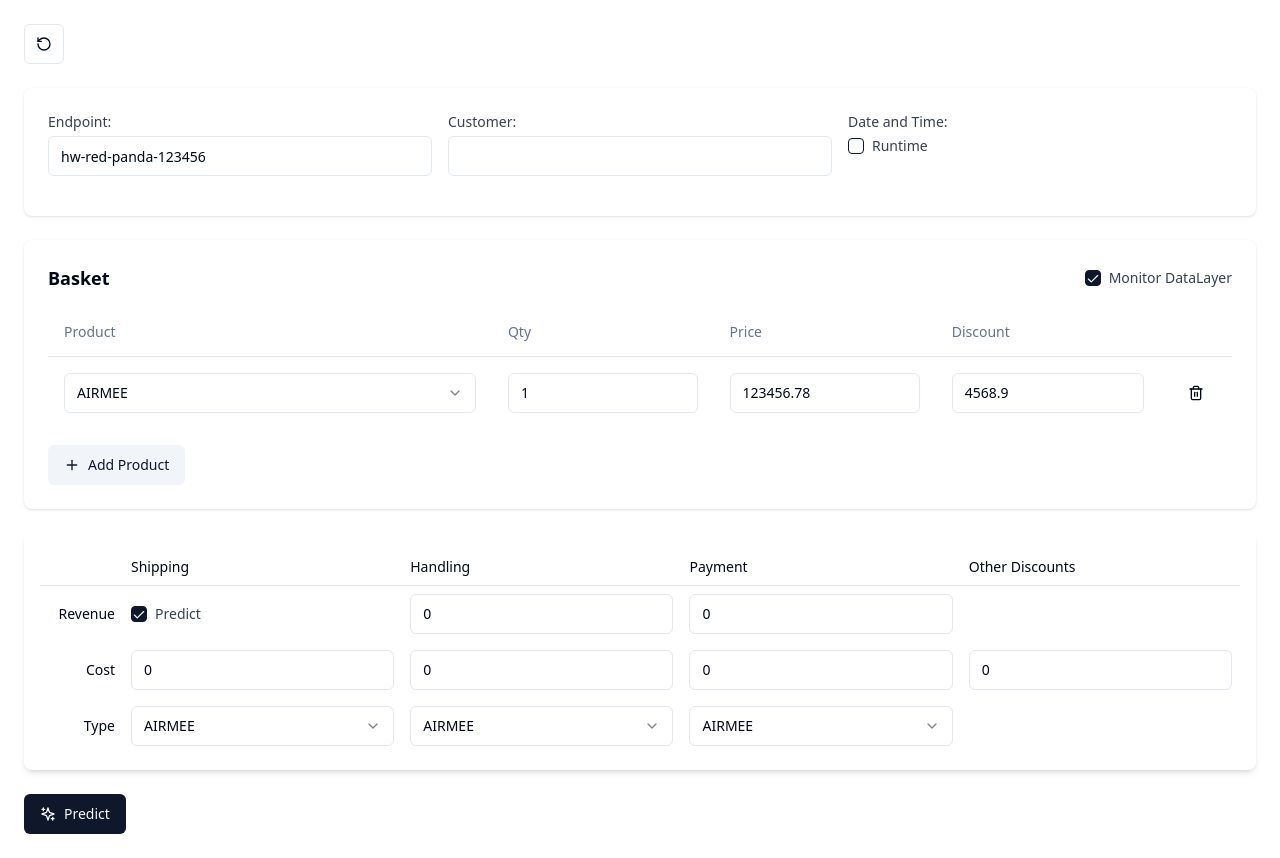
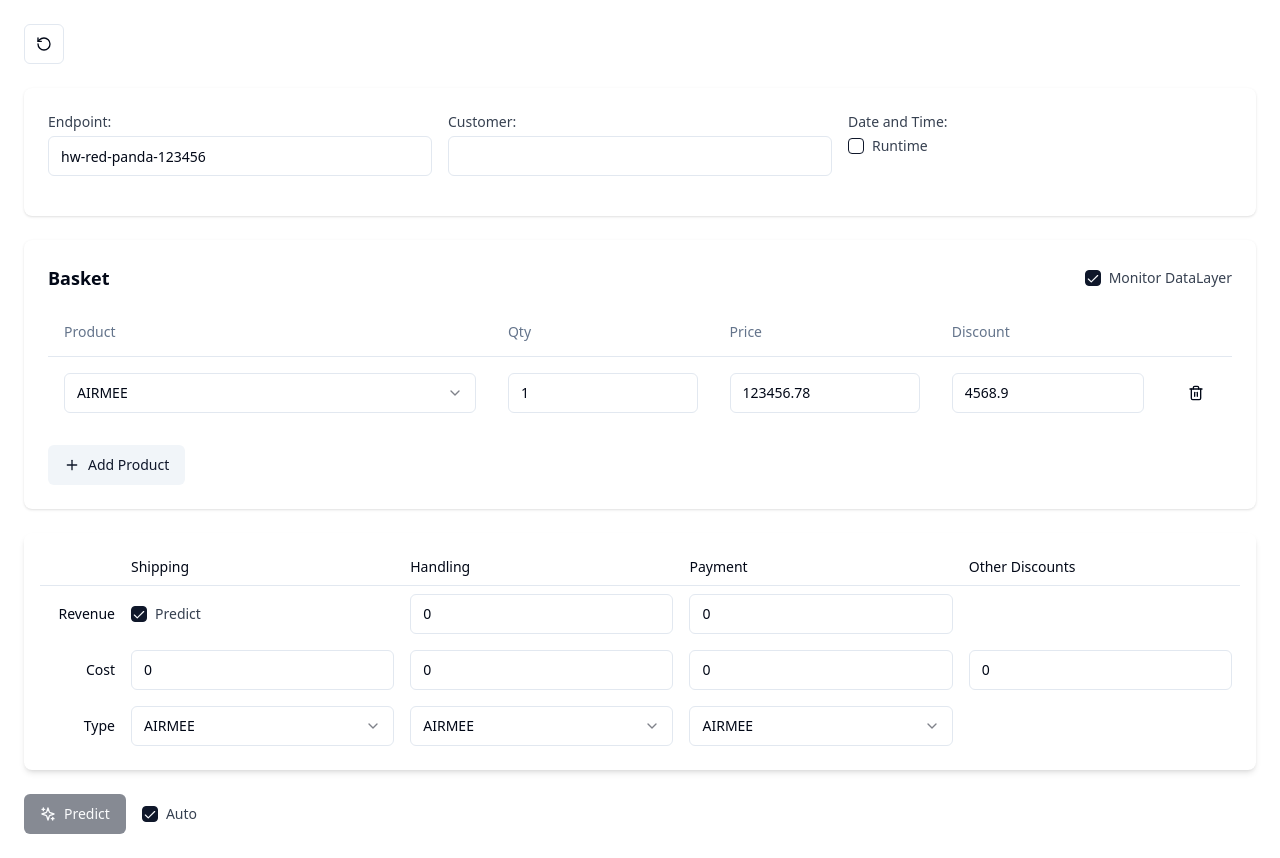
Before and after one commit to GPT-Engineer-App/friendly-interface-builder, a React (Vite) app: page / in a window 1280 px wide. Built offline with nearby package versions, Linux system fonts and the light colour scheme.

Commit message:
Add "Auto" checkbox next to Predict button

```diff
--- a/src/pages/Index.jsx
+++ b/src/pages/Index.jsx
@@ -43,6 +43,7 @@ const Index = () => {
   const [shippingCost, setShippingCost] = useState(0);
   const [isLoading, setIsLoading] = useState(false);
   const [showModal, setShowModal] = useState(false);
+  const [autoPredict, setAutoPredict] = useState(true);
 
   const handleReset = () => {
     setEndpoint("");
@@ -54,6 +55,7 @@ const Index = () => {
     setShowRuntime(true);
     setPredictShipping(true);
     setShippingCost(0);
+    setAutoPredict(true);
   };
 
   const addProduct = () => {
@@ -373,7 +375,8 @@ const Index = () => {
         </table>
       </div>
 
-      <Button onClick={handlePredict} disabled={isLoading}>
+      <div className="flex items-center space-x-4">
+        <Button onClick={handlePredict} disabled={isLoading || autoPredict}>
           {isLoading ? (
             <Spinner className="mr-2 h-4 w-4" />
           ) : (
@@ -381,6 +384,17 @@ const Index = () => {
           )}
           Predict
         </Button>
+        <div className="flex items-center space-x-2">
+          <Checkbox
+            id="autoPredict"
+            checked={autoPredict}
+            onCheckedChange={setAutoPredict}
+          />
+          <label htmlFor="autoPredict" className="text-sm font-medium text-gray-700">
+            Auto
+          </label>
+        </div>
+      </div>
 
       <Dialog open={showModal} onOpenChange={setShowModal}>
         <DialogContent>
```
Lines whose indentation alone changed are shown as unchanged.
